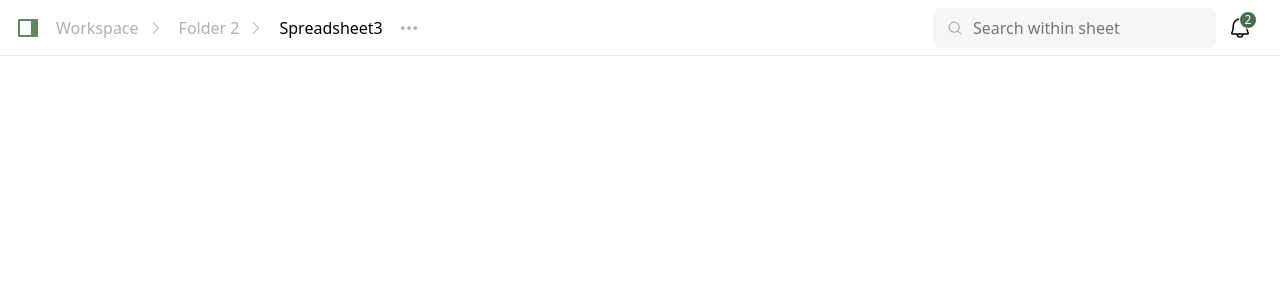
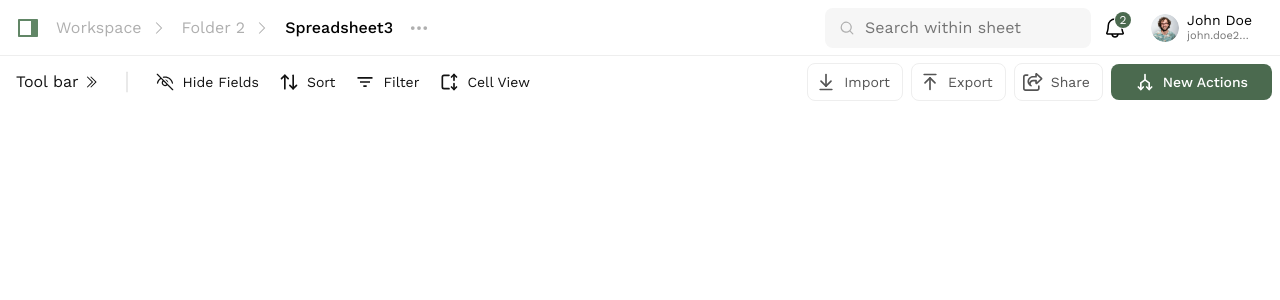
Before and after one commit to Aakashmid/Spreadsheet-UI-React, a React (Vite) app in the folder myapp/: page / in a window 1280 px wide. Shown: the top 300 px of the page. Built offline with nearby package versions, Linux system fonts and the light colour scheme.

Commit message:
created table actions row

```diff
--- a/myapp/src/App.tsx
+++ b/myapp/src/App.tsx
@@ -1,3 +1,4 @@
+import Row from "./components/row"
 import Topbar from "./components/topbar"
 
 
@@ -6,6 +7,7 @@ function App() {
   return (
     <>
       <Topbar/>
+      <Row/>
     </>
   )
 }
--- /dev/null
+++ b/myapp/src/components/row/index.tsx
@@ -0,0 +1,122 @@
+import type { IconType } from "react-icons"
+import { FaLine, FaShareAltSquare, FaShareSquare } from "react-icons/fa"
+import { FaRegShareFromSquare, FaShareFromSquare } from "react-icons/fa6"
+import { LiaAngleDoubleRightSolid } from "react-icons/lia"
+import { LuArrowDownToLine, LuArrowUpDown, LuArrowUpToLine } from "react-icons/lu"
+import { PiArrowsSplit, PiLineVertical } from "react-icons/pi"
+import { RiFilter3Line } from "react-icons/ri"
+import { TbArrowAutofitHeight, TbArrowsSplit } from "react-icons/tb"
+import { VscEyeClosed } from "react-icons/vsc"
+
+interface ButtonProps {
+    icon: IconType
+    text: string
+    handleClick: () => void
+}
+
+const Row = () => {
+    const handleFillterClick = () => {
+        console.log('fillter clicked')
+    }
+    const handleCellViewClick = () => {
+        console.log('cell view clicked clicked')
+    }
+    const handleSortClick = () => {
+        console.log('sort clicked')
+    }
+    const handleHideFieldsClick = () => {
+        console.log('sort clicked')
+    }
+
+    const handleShareClick = () => {
+        console.log('share clicked')
+    }
+    const handleExportClick = () => {
+        console.log('export clicked')
+    }
+    const handleImportClick = () => {
+        console.log('import clicked')
+    }
+
+    const control_block_buttons: ButtonProps[] = [
+        {
+            icon: VscEyeClosed,
+            text: "Hide Fields",
+            handleClick: handleHideFieldsClick
+        },
+        {
+            icon: LuArrowUpDown,
+            text: "Sort",
+            handleClick: handleSortClick
+        },
+        {
+            icon: RiFilter3Line,
+            text: "Filter",
+            handleClick: handleFillterClick
+        },
+        {
+            icon: TbArrowAutofitHeight,
+            text: "Cell View",
+            handleClick: handleCellViewClick
+        }
+    ]
+
+
+    const right_action_buttons: ButtonProps[] = [
+        {
+            icon: LuArrowDownToLine,
+            text: "Import",
+            handleClick: handleImportClick
+        },
+        {
+            icon: LuArrowUpToLine,
+            text: "Export",
+            handleClick: handleExportClick
+        },
+        {
+            icon: FaRegShareFromSquare,
+            text: "Share",
+            handleClick: handleShareClick
+        },
+    ]
+
+
+    return (
+        <div className="row-wrapper h-12">
+            <div className="row-content px-2 py-1.5 flex items-center">
+                <div className="toolbar flex items-center gap-1 p-2 text-dark">
+                    <p className="text-sm`">Tool bar</p>
+                    <LiaAngleDoubleRightSolid className="h-4 w-4" />
+                </div>
+                <PiLineVertical className="h-6 w-auto px-2 text-gray-border" />
+                <div className="table-control-block flex items-center grow gap-1">
+                    {control_block_buttons.map((btn: ButtonProps, index: number) =>
+                        <button className="flex items-center p-2 gap-2 text-dark cursor-pointer " key={index}>
+                            <btn.icon className="h-5 w-5 " />
+                            <span className=" text-sm">
+                                {btn.text}
+                            </span>
+                        </button>
+                    )}
+                </div>
+                <div className="actions-right flex items-center gap-2 ">
+                    {right_action_buttons.map((btn: ButtonProps, index: number) => (
+                        <button className="flex items-center p-2 pr-3 gap-2 border border-gray-xlight rounded-lg cursor-pointer hover:bg-gray-100 transition-colors text-gray-darker " key={index}>
+                            <btn.icon className="h-5 w-5 " />
+                            <span className=" text-sm">
+                                {btn.text}
+                            </span>
+                        </button>
+                    ))}
+
+                    <button className="flex items-center py-2 px-6 gap-2  bg-green-dark rounded-lg text-white cursor-pointer">
+                        <TbArrowsSplit className="rotate-90 h-5 w-5" />
+                        <span className="text-sm font-medium">New Actions</span>
+                    </button>
+                </div>
+            </div>
+        </div>
+    )
+}
+
+export default Row
--- a/myapp/src/components/topbar/SearchBar.tsx
+++ b/myapp/src/components/topbar/SearchBar.tsx
@@ -5,9 +5,9 @@ import { HiMiniMagnifyingGlass } from "react-icons/hi2"
 const SearchBar = ({ onSubmit }: { onSubmit: (query:string) => void }) => {
     const [value, setValue] = useState<string>('')
     return (
-        <div className="flex items-center px-3 py-2  rounded-lg bg-[#f6f6f6]">
+        <div className="flex items-center px-3 py-2  rounded-lg bg-gray-bg">
             <button className="">
-                <HiMiniMagnifyingGlass className="text-[#AFAFAF] h-4 w-5"/>
+                <HiMiniMagnifyingGlass className="text-gray-light h-4 w-5"/>
             </button>
             <input
                 type="text"
@@ -19,7 +19,7 @@ const SearchBar = ({ onSubmit }: { onSubmit: (query:string) => void }) => {
                     }
                 }}
                 placeholder="Search within sheet"
-                className="w-full ml-2 outline-none border-none placeholder:text-[#757575]"
+                className="w-full ml-2 outline-none border-none placeholder:text-gray-medium"
             />
         </div>
     )
--- a/myapp/src/components/topbar/index.tsx
+++ b/myapp/src/components/topbar/index.tsx
@@ -12,34 +12,44 @@ const Topbar = () => {
     const path: string[] = ["Workspace", "Folder 2", 'Spreadsheet3'];
 
     return (
-        <div className="h-14  flex justify-between items-center px-4 py-2 border-b border-gray-200">
+        <div className="h-14  flex justify-between items-center px-4 py-2 border-b border-gray-xlight">
             <div className="path flex items-center gap-4">
 
                 <button className="">
-                    <RiSideBarFill className="text-[#618666] rotate-180  h-6 w-auto" />
+                    <RiSideBarFill className="text-green-muted rotate-180  h-6 w-auto" />
                 </button>
 
                 <div className="flex items-center gap-4">{path.map((name: string, index: number) => (
                     index === path.length - 1 ? <span className="font-medium" key={index}>{name}</span> :
-                        <span key={index} className="text-[#AFAFAF] flex items-center gap-2">{name} <LiaAngleRightSolid /></span>
+                        <span key={index} className="text-gray-light flex items-center gap-2">{name} <LiaAngleRightSolid /></span>
 
                 ))}
                 </div>
                 <button className="">
-                    <BsThreeDots className="w-5 h-auto text-[#AFAFAF]" />
+                    <BsThreeDots className="w-5 h-auto text-gray-light" />
                 </button>
 
             </div>
 
             <div className="actions-right flex items-center gap-1 ">
                 <SearchBar onSubmit={handleSubmit} />
-                <div className="relative">
-                    <span className="rounded-full text-xs text-white w-4 h-4 flex items-center justify-center absolute top-1 right-1 bg-[#4B6A4F]  ring ring-white">2</span>
-                    <button className="p-2">
+                <div className="relative ">
+                    <span className="rounded-full text-xs text-white w-4 h-4 flex items-center justify-center absolute top-1 right-1 bg-green-dark  ring ring-white ">2</span>
+                    <button className="p-2 cursor-pointer">
                         <PiBell className="h-6 w-6" />
                     </button>
                 </div>
-                <div className="user-profile"></div>
+                <div className="user-profile px-3 py-1 flex items-center cursor-pointer gap-2">
+                    <div className="image-container">
+                        <img src="/images/profile-img.png" alt="profile-image..." className="h-7 w-7 rounded-full object-cover" />
+                    </div>
+                    <div className="flex flex-col ">
+                        <p className="name text-sm ">John Doe</p>
+                        <p className="text-[11px] text-gray-medium -mt-[2px] truncate max-w-[4rem]" title="john.doe234@gmail.com">
+                            john.doe234@gmail.com
+                        </p>
+                    </div>
+                </div>
             </div>
         </div>
     )
--- a/myapp/src/index.css
+++ b/myapp/src/index.css
@@ -1 +1,58 @@
 @import "tailwindcss";
+
+
+body {
+    font-family: 'Work Sans';
+}
+
+
+@theme {
+    --color-dark: #121212;
+    --color-gray-medium: #757575;
+    --color-gray-light: #AFAFAF;
+    --color-gray-xlight: #EEEEEE;
+    --color-gray-darker: #545454;
+    --color-blue-accent: #1A8CFF;
+    --color-green-dark: #4B6A4F;
+    --color-gray-bg: #F6F6F6;
+    --color-purple-muted: #655C80;
+    --color-gold-dark: #85640B;
+    --color-gold: #C29210;
+    --color-gray-border: #E2E2E2;
+    --color-green-bg: #E8F0E9;
+    --color-purple-bg: #EAE3FC;
+    --color-yellow-bg: #FFF3D6;
+    --color-navy-dark: #04071E;
+    --color-green-deep: #0A6E3D;
+    --color-green-olive: #3E5741;
+    --color-purple-deep: #463E59;
+    --color-blue-gray: #475569;
+    --color-gray-steel: #505450;
+    --color-green-muted: #618666;
+    --color-gray-muted: #666C66;
+    --color-brown-muted: #695149;
+    --color-green-soft: #6C8B70;
+    --color-green-light: #83A588;
+    --color-brown-light: #8C6C62;
+    --color-gray-pale: #A3ACA3;
+    --color-red-accent: #C22219;
+    --color-gray-silver: #CBCBCB;
+    --color-green-pale: #D2E0D4;
+    --color-green-mint: #D3F2E3;
+    --color-purple-light: #DCCFFC;
+    --color-blue-light: #E2E8F0;
+    --color-red-bright: #EF4D44;
+    --color-gray-ultra-light: #F8FAFC;
+    --color-orange-accent: #FA6736;
+    --color-orange-light: #FAC2AF;
+    --color-pink-bg: #FFE1DE;
+    --color-peach-bg: #FFE9E0;
+}
+
+
+@font-face {
+    font-family: 'Work Sans';
+    src: url('/public/fonts/WorkSans-VariableFont_wght.ttf');
+
+
+}
```
Also changed, not shown: myapp/public/fonts/WorkSans-VariableFont_wght.ttf (added), myapp/public/images/profile-img.png (added).
